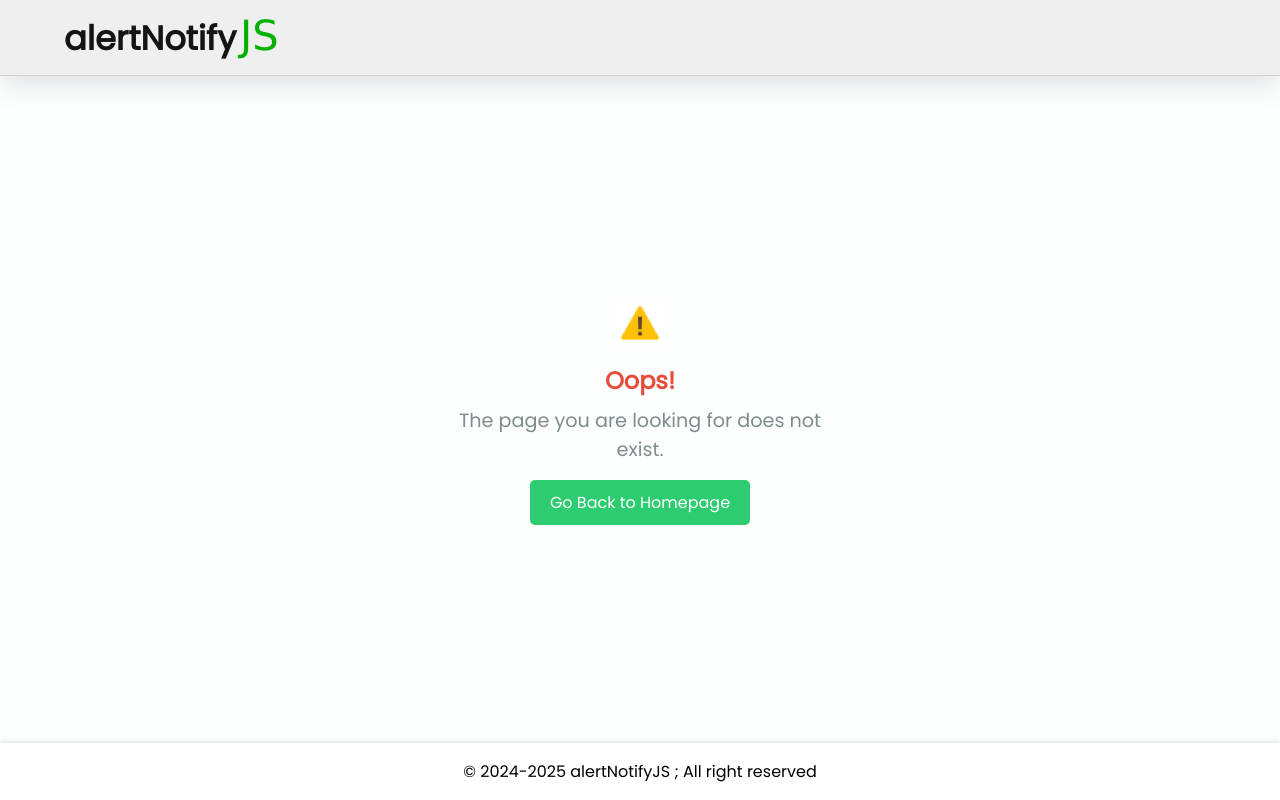
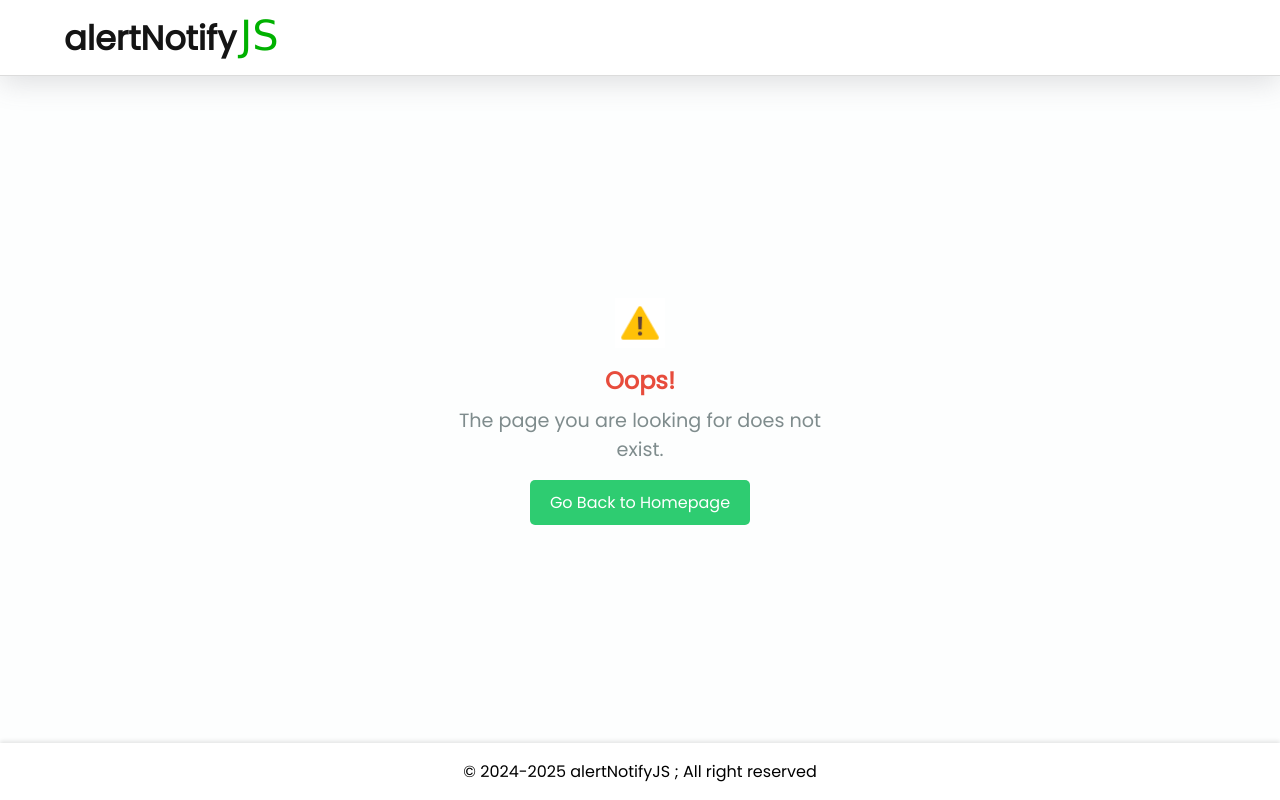
Before and after one commit to seddike-tanvir/alertNotifyJS, a website: page public/404.html in a window 1280 px wide. Drawn offline with Linux system fonts and the light colour scheme.

Commit message:
Commited by SM

```diff
--- a/public/404.html
+++ b/public/404.html
@@ -8,7 +8,7 @@
       <link rel="shortcut icon" href="/assets/file/favicon.png" type="image/x-icon">
       <!-- <link rel="stylesheet" href="./assets/css/404--for minify.css"> -->
       <style>
-         :root{--bg_color_1:#efefef;}*{padding:0;margin:0;box-sizing:border-box;font-family:Poppins}html{background-color:rgb(227 237 253 / .041);overflow-x:hidden;scroll-behavior:smooth}body{margin:0;min-height:100vh;display:flex;flex-direction:column}.navbar{box-shadow:rgb(100 100 111 / .2) 0 7px 29px 0;position:fixed;background-color:var(--bg_color_1);top:0;width:100%;height:max-content;border-bottom:1px solid #00000023;z-index:1;cursor:grab}.nav_header{text-align:left;margin:.7rem 2rem;margin-left:5vw;font-size:2.1rem;font-weight:900}.nav_header>a{text-decoration:none;color:#141414}.nav_header>a>span{font-size:2.6rem;font-weight:100;padding-left:.25rem;color:#00b100;font-family:'Lucida Sans','Lucida Sans Regular','Lucida Grande','Lucida Sans Unicode',Geneva,Verdana,sans-serif}.container{flex:1;display:flex;justify-content:center;align-items:center;text-align:center;padding:2rem}.error-section{max-width:400px;margin:0 auto;margin-top:10vh}.error-icon{width:50px;margin-bottom:.5rem}.error-section h2{font-size:1.5rem;color:#e74c3c;margin-bottom:.5rem}.error-section p{font-size:1.2rem;color:#7f8c8d;margin-bottom:1rem}.btn{display:inline-block;padding:10px 20px;background-color:#2ecc71;color:#fff;text-decoration:none;border-radius:5px;font-size:1rem;transition:background-color 0.3s ease}.btn:hover{background-color:#27ae60}footer{background-color:#fff;padding:1rem 2rem;text-align:center;box-shadow:0 -2px 4px rgb(0 0 0 / .1)}
+         :root{--bg_color_1:#ffffff;}*{padding:0;margin:0;box-sizing:border-box;font-family:Poppins}html{background-color:rgb(227 237 253 / .041);overflow-x:hidden;scroll-behavior:smooth}body{margin:0;min-height:100vh;display:flex;flex-direction:column}.navbar{box-shadow:rgb(100 100 111 / .2) 0 7px 29px 0;position:fixed;background-color:var(--bg_color_1);top:0;width:100%;height:max-content;border-bottom:1px solid #00000023;z-index:1;cursor:grab}.nav_header{text-align:left;margin:.7rem 2rem;margin-left:5vw;font-size:2.1rem;font-weight:900}.nav_header>a{text-decoration:none;color:#141414}.nav_header>a>span{font-size:2.6rem;font-weight:100;padding-left:.25rem;color:#00b100;font-family:'Lucida Sans','Lucida Sans Regular','Lucida Grande','Lucida Sans Unicode',Geneva,Verdana,sans-serif}.container{flex:1;display:flex;justify-content:center;align-items:center;text-align:center;padding:2rem}.error-section{max-width:400px;margin:0 auto;margin-top:10vh}.error-icon{width:50px;margin-bottom:.5rem}.error-section h2{font-size:1.5rem;color:#e74c3c;margin-bottom:.5rem}.error-section p{font-size:1.2rem;color:#7f8c8d;margin-bottom:1rem}.btn{display:inline-block;padding:10px 20px;background-color:#2ecc71;color:#fff;text-decoration:none;border-radius:5px;font-size:1rem;transition:background-color 0.3s ease}.btn:hover{background-color:#27ae60}footer{background-color:#fff;padding:1rem 2rem;text-align:center;box-shadow:0 -2px 4px rgb(0 0 0 / .1)}
       </style>
    </head>
    <body>
```
